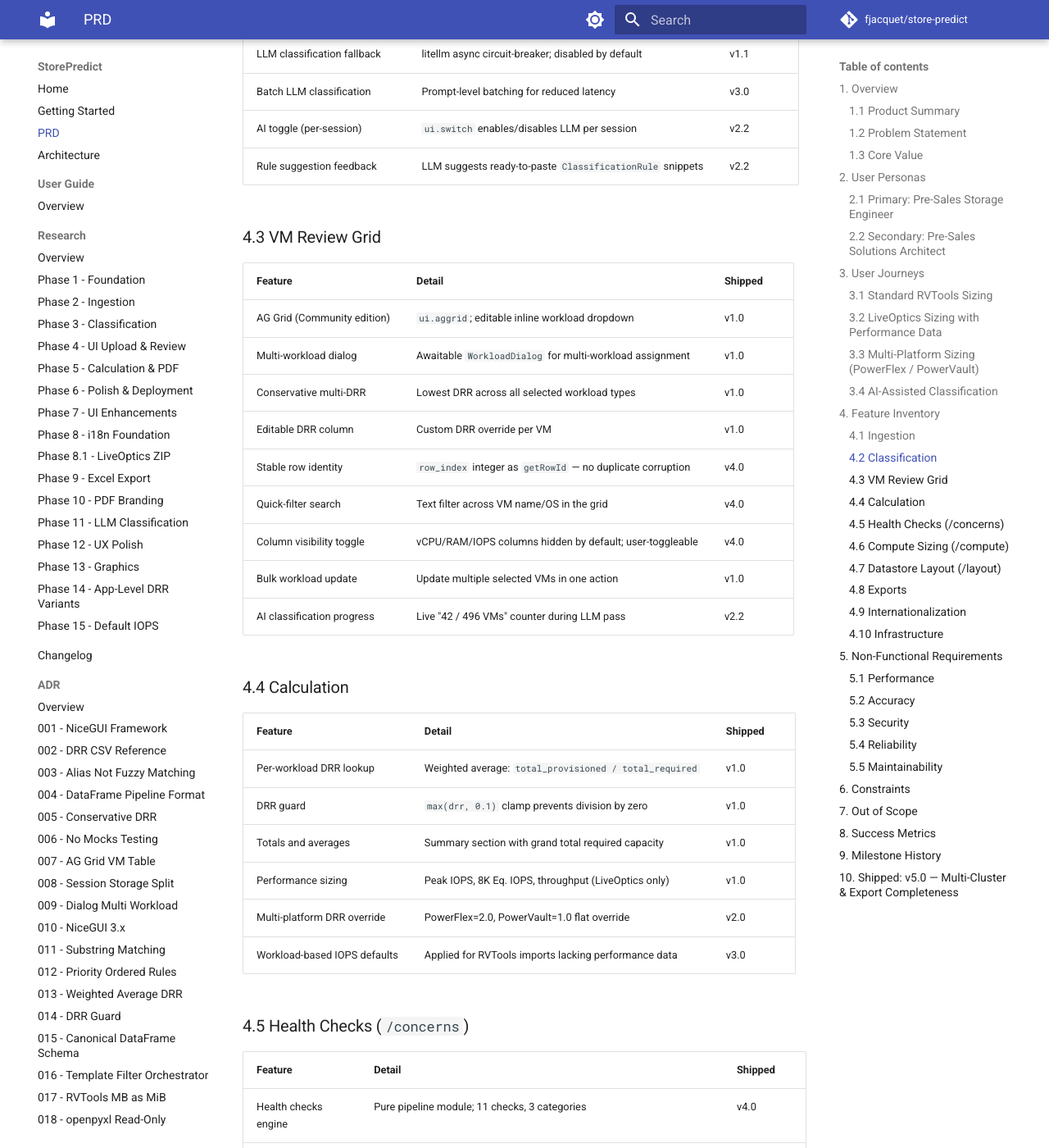
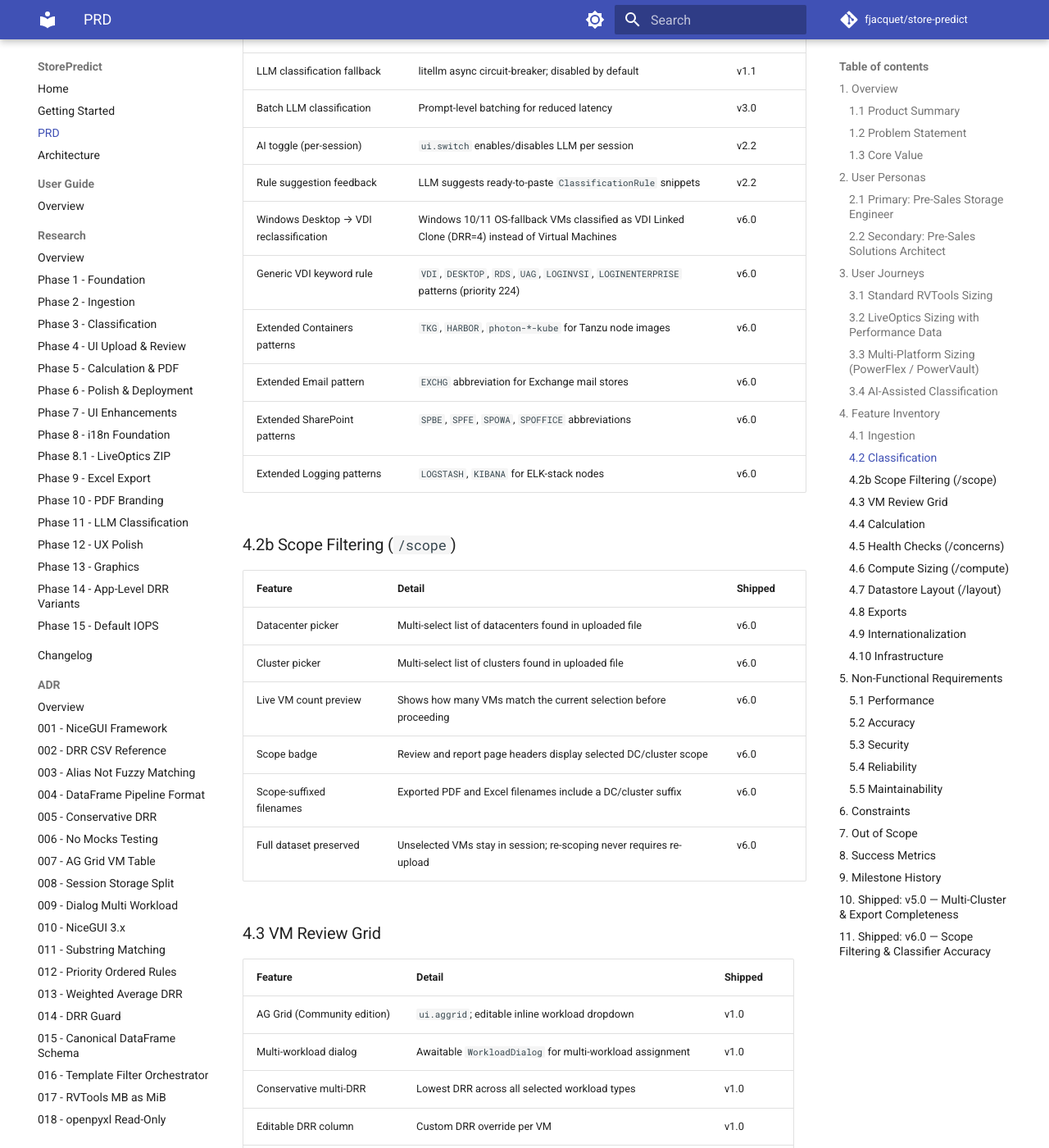
Before and after one commit to fjacquet/store-predict, an MkDocs documentation site: the page built from docs/prd.md, in a window 1280 px wide and 1400 px high, scrolled down 4967 px. Shown: the whole window at 82% size. Built offline with MkDocs 1.6.1 and Material for MkDocs 9.7.7, drawn with Linux system fonts in a browser that asks for light colours; comment, search, counter and statistics services are not loaded; some of the changed text lies outside the part shown.

Commit message:
docs(v6.0): update ADRs, PRD, and architecture for v6.0
- ADR-064: datacenter/cluster scope filtering as dedicated pipeline stage
- ADR-065: Windows Desktop OS fallback → VDI Linked Clone
- ADR index: add ADR-064 and ADR-065
- PRD: add §4.2b scope filtering, extend classification table, add
  milestone history row and §11 shipped requirements for v6.0
- architecture.md: 5-stage pipeline, scope page in diagrams, updated
  rule count (50), session state scope helpers documented

Co-Authored-By: Claude Sonnet 4.6 <noreply@anthropic.com>

```diff
--- a/docs/prd.md
+++ b/docs/prd.md
@@ -147,7 +147,7 @@ This process is error-prone, time-consuming, and produces inconsistent results a
 
 | Feature | Detail | Shipped |
 |---------|--------|---------|
-| Rules-based classifier | 43 priority-ordered patterns, first-match-wins | v1.0 |
+| Rules-based classifier | 50 priority-ordered patterns, first-match-wins | v1.0 / v6.0 |
 | Substring matching | `re.search()` without word boundaries (SAP excepted) | v1.0 |
 | SAP word-boundary rule | `SAP-`, `SAP_` prefix patterns + word boundary | v1.0 |
 | 28 workload categories | Loaded from `DRR.csv` at runtime | v1.0 |
@@ -156,6 +156,23 @@ This process is error-prone, time-consuming, and produces inconsistent results a
 | Batch LLM classification | Prompt-level batching for reduced latency | v3.0 |
 | AI toggle (per-session) | `ui.switch` enables/disables LLM per session | v2.2 |
 | Rule suggestion feedback | LLM suggests ready-to-paste `ClassificationRule` snippets | v2.2 |
+| Windows Desktop → VDI reclassification | Windows 10/11 OS-fallback VMs classified as VDI Linked Clone (DRR=4) instead of Virtual Machines | v6.0 |
+| Generic VDI keyword rule | `VDI`, `DESKTOP`, `RDS`, `UAG`, `LOGINVSI`, `LOGINENTERPRISE` patterns (priority 224) | v6.0 |
+| Extended Containers patterns | `TKG`, `HARBOR`, `photon-*-kube` for Tanzu node images | v6.0 |
+| Extended Email pattern | `EXCHG` abbreviation for Exchange mail stores | v6.0 |
+| Extended SharePoint patterns | `SPBE`, `SPFE`, `SPOWA`, `SPOFFICE` abbreviations | v6.0 |
+| Extended Logging patterns | `LOGSTASH`, `KIBANA` for ELK-stack nodes | v6.0 |
+
+### 4.2b Scope Filtering (`/scope`)
+
+| Feature | Detail | Shipped |
+|---------|--------|---------|
+| Datacenter picker | Multi-select list of datacenters found in uploaded file | v6.0 |
+| Cluster picker | Multi-select list of clusters found in uploaded file | v6.0 |
+| Live VM count preview | Shows how many VMs match the current selection before proceeding | v6.0 |
+| Scope badge | Review and report page headers display selected DC/cluster scope | v6.0 |
+| Scope-suffixed filenames | Exported PDF and Excel filenames include a DC/cluster suffix | v6.0 |
+| Full dataset preserved | Unselected VMs stay in session; re-scoping never requires re-upload | v6.0 |
 
 ### 4.3 VM Review Grid
 
@@ -364,6 +381,7 @@ This process is error-prone, time-consuming, and produces inconsistent results a
 | v3.0 | Datastore Layout | BFD layout engine, 3 strategies, `/layout` page, IOPS defaults |
 | v4.0 | VM Improvements & Compute Sizing | Stable row identity, grid UX, health checks engine, `/concerns` page, compute sizing, `/compute` page |
 | v5.0 | Multi-Cluster & Export Completeness | Per-cluster compute breakdown, per-site host count display, per-cluster health findings, PDF findings summary + appendix, Excel Findings worksheet, configurable vMSC split ratio, configurable A/P DR active % |
+| v6.0 | Scope Filtering & Classifier Accuracy | `/scope` page with DC/cluster filtering, Windows Desktop → VDI reclassification, +7 new classifier patterns (TKG, HARBOR, RDS, UAG, EXCHG, SPBE/SPFE/SPOWA, LOGSTASH/KIBANA), AG Grid reliability fixes |
 
 ---
 
@@ -380,5 +398,24 @@ All v5.0 requirements shipped in Phases 23–26.
 
 ---
 
-*Last updated: 2026-02-23 after v5.0 milestone shipped*
-2025-11-25-W11-24h2-Cortex-12GB-DC1
+## 11. Shipped: v6.0 — Scope Filtering & Classifier Accuracy
+
+| Requirement | Description | Status |
+|-------------|-------------|--------|
+| SCOPE-01 | `/scope` page with datacenter and cluster multi-select pickers | Shipped |
+| SCOPE-02 | Live VM count preview on scope page | Shipped |
+| SCOPE-03 | Scope badge in review and report page headers | Shipped |
+| SCOPE-04 | DC/cluster scope suffix in exported PDF and Excel filenames | Shipped |
+| SCOPE-05 | Full dataset preserved in session; re-scoping without re-upload | Shipped |
+| CLASS-01 | Windows Desktop OS (Win 10/11/7) → VDI Linked Clone (DRR=4) | Shipped |
+| CLASS-02 | Generic VDI keyword rule: `VDI`, `DESKTOP`, `RDS`, `UAG`, `LOGINVSI` | Shipped |
+| CLASS-03 | Containers: `TKG`, `HARBOR`, `photon-*-kube` | Shipped |
+| CLASS-04 | Email: `EXCHG` abbreviation | Shipped |
+| CLASS-05 | File Content Servers: `SPBE`, `SPFE`, `SPOWA`, `SPOFFICE` | Shipped |
+| CLASS-06 | Logging: `LOGSTASH`, `KIBANA` | Shipped |
+| FIX-01 | AG Grid `valueGetter`, `localeText` guard, `setGridOption` refresh | Shipped |
+| FIX-02 | mypy: safe `int()` cast and `list\|None` narrowing in state/layout | Shipped |
+
+---
+
+*Last updated: 2026-02-23 after v6.0 shipped*
```
Also changed, not shown: docs/adr/064-datacenter-cluster-scope-filtering.md (added, +54 -0 lines), docs/adr/065-windows-desktop-os-vdi-reclassification.md (added, +52 -0 lines), docs/adr/index.md (+2 -0 lines), docs/architecture.md (+25 -10 lines).
